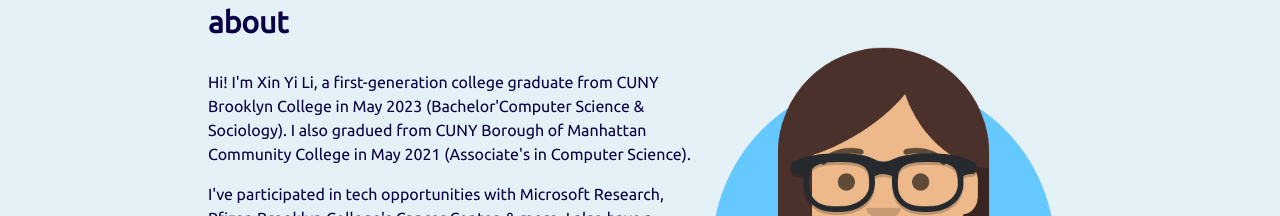
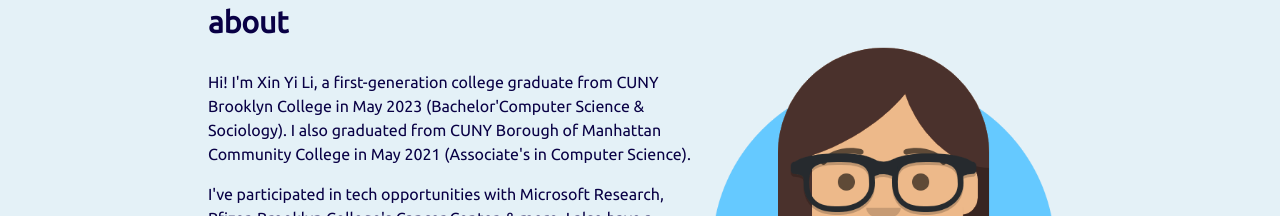
Before and after one commit to lixin-source/lixin-folio, a React (Vite) app in the folder portfolio/: page / in a window 1280 px wide. Shown: the part 415-631 px from the top of the page. Built offline with nearby package versions, Linux system fonts and the light colour scheme.

Commit message:
spelling error

```diff
--- a/portfolio/src/App.jsx
+++ b/portfolio/src/App.jsx
@@ -43,7 +43,7 @@
           <h1>about</h1>
           <div className='aboutText'>
           <p> Hi! I&apos;m Xin Yi Li, a first-generation college graduate from CUNY Brooklyn College in May 2023 (Bachelor&apos;Computer Science & Sociology).
-          I also gradued from CUNY Borough of Manhattan Community College in May 2021 (Associate&apos;s in Computer Science).
+          I also graduated from CUNY Borough of Manhattan Community College in May 2021 (Associate&apos;s in Computer Science).
           </p>
           <p> I&apos;ve participated in tech opportunities with Microsoft Research, Pfizer, Brooklyn College&apos;s Cancer Center, & more. I also have a strong skillset in public speaking, content creation, social media management, & community organizing that I developed
             during my undergrad with NYC&apos;s Department of Education, CUNY, TheDream.US, and more!
```
